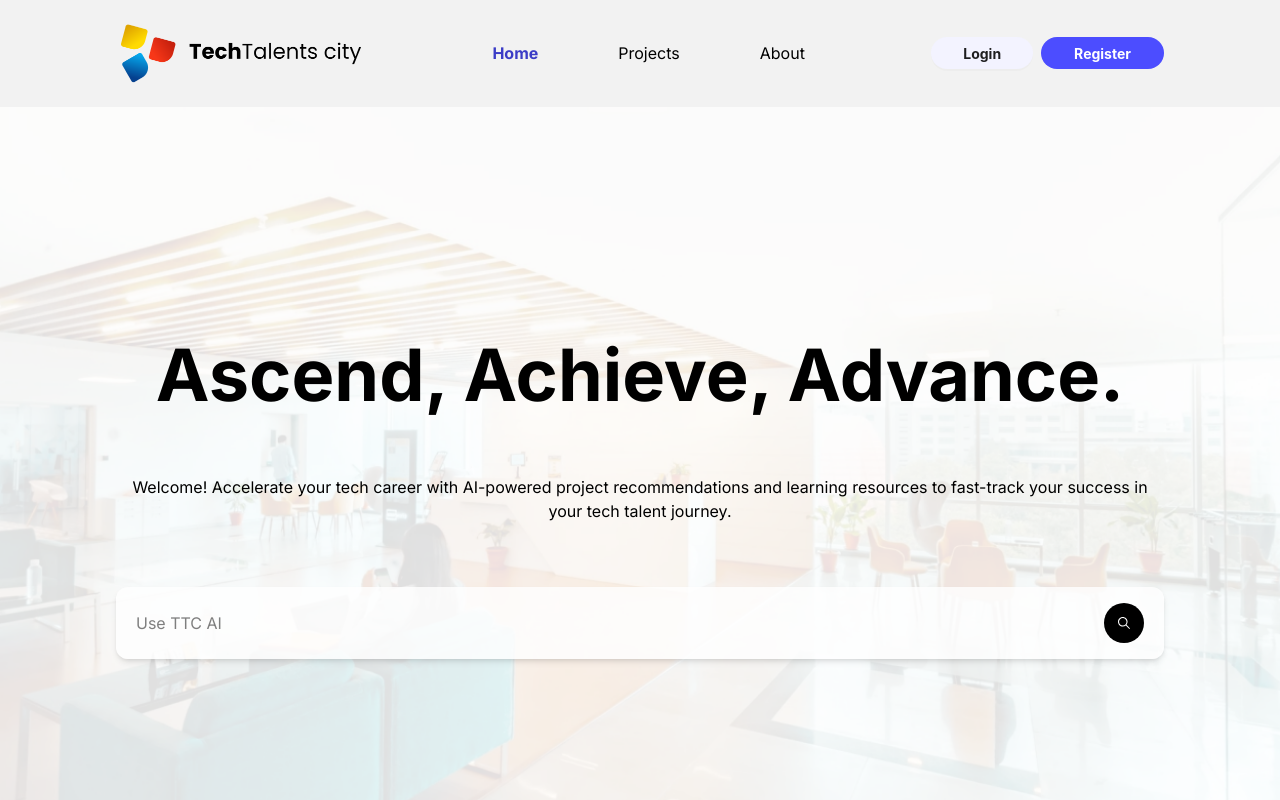
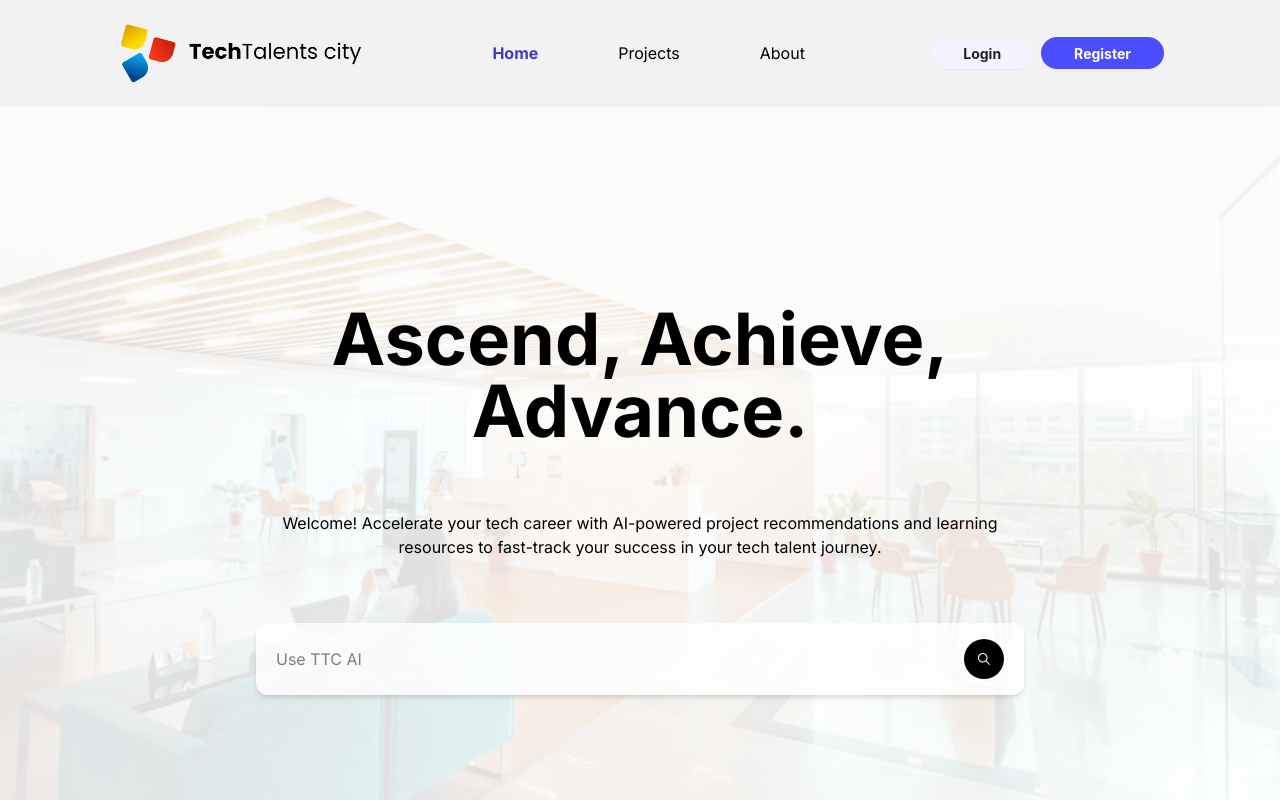
Before and after one commit to techtalentscity/techtalentscity.github.io, a React (Vite) app: page / in a window 1280 px wide. Shown: the top 800 px of the page. Built offline with nearby package versions, Linux system fonts and the light colour scheme.

Commit message:
bug fixes for home page

```diff
--- a/src/Pages/Home/Hero.jsx
+++ b/src/Pages/Home/Hero.jsx
@@ -9,13 +9,15 @@ const Hero = () => {
       style={{ backgroundImage: `url(${image})` }}
     >
       <Container className="flex flex-col justify-center items-center h-screen pb-16 px-4 lg:px-20 xl:px-32">
-        <p className="font-bold pt-12 sm:mt-0 text-4xl md:text-7xl text-center">Ascend, Achieve, Advance.</p>
-        <p className='py-16 text-center'>Welcome! Accelerate your tech career with AI-powered project recommendations and learning resources to fast-track your success in your tech talent journey.</p>
-        <div className='w-full rounded-xl shadow-md bg-white/80 flex justify-between items-center py-4 px-5'>
-            <p className='text-black/50'>Use TTC AI</p>
-            <div className="bg-black w-10 h-10 rounded-full p-3 flex justify-center items-center">
-                <IoIosSearch size={24} color='white' />
-            </div>
+        <div className='text-center max-w-3xl'>
+          <p className="font-bold pt-12 sm:mt-0 text-4xl md:text-7xl">Ascend, Achieve, Advance.</p>
+          <p className='py-16'>Welcome! Accelerate your tech career with AI-powered project recommendations and learning resources to fast-track your success in your tech talent journey.</p>
+          <div className='w-full rounded-xl shadow-md bg-white/80 flex justify-between items-center py-4 px-5'>
+              <p className='text-black/50'>Use TTC AI</p>
+              <div className="bg-black w-10 h-10 rounded-full p-3 flex justify-center items-center">
+                  <IoIosSearch size={24} color='white' />
+              </div>
+          </div>
         </div>
       </Container>
     </div>
--- a/src/Pages/Home/TechBadges.jsx
+++ b/src/Pages/Home/TechBadges.jsx
@@ -69,7 +69,7 @@ const badges = [
       title: 'TechGuard',
       description: (
         <>
-          Awarded to Network and Cybersecurity professionals, including Cloud and DevOps Engineers, after the successful completion of each collaborative project.
+          Awarded to <strong>Network and Cybersecurity professionals</strong> after the successful completion of each collaborative project.
         </>
       ),
       bg: '#F2F2F2'
```
